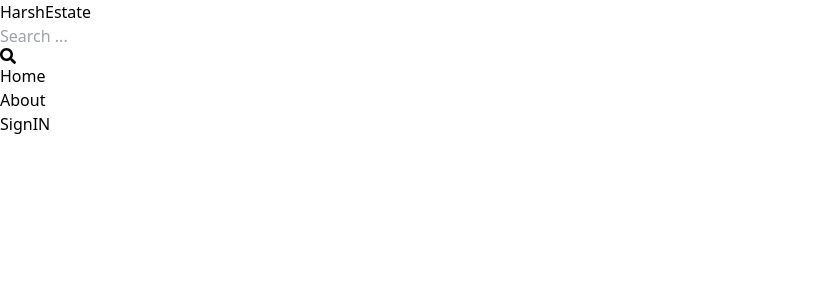
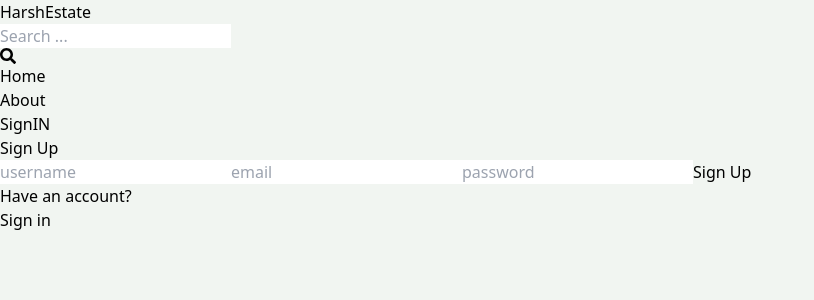
Before and after one commit to Harshhhh1701/RealEstate, a React (Vite) app in the folder client/: page /sign-up in a window 1280 px wide. Shown: the top 300 px of the page, without its empty margins (0-814 px from the left). Built offline with nearby package versions, Linux system fonts and the light colour scheme.

Commit message:
feat: sign up ui done ;)

```diff
--- a/client/src/App.jsx
+++ b/client/src/App.jsx
@@ -6,6 +6,7 @@
 import Signout from './pages/Signout'
 import Profile from './pages/Profile';
 import Header from './components/Header'
+import Signup from './pages/Signup'
 
 export default function App() {
   return (
@@ -17,6 +18,7 @@
         <Route path='/signout' element={<Signout/>}/>
         <Route path='/profile' element={<Profile/>}/>
         <Route path='/about' element={<About/>}/>
+        <Route path='/sign-up' element={<Signup/>}/>
       </Routes>
     </BrowserRouter>
   )
--- a/client/src/index.css
+++ b/client/src/index.css
@@ -1,3 +1,7 @@
 @tailwind base;
 @tailwind components;
 @tailwind utilities;
+
+body{
+    background-color: rgb(241, 245, 241);
+}
--- /dev/null
+++ b/client/src/pages/Signup.jsx
@@ -0,0 +1,24 @@
+import React from 'react'
+import { Link } from 'react-router-dom'
+
+const Signup = () => {
+  return (
+    <div className='p-3 max-w-lg mx-auto'>
+        <h1 className='text-3xl text-center font-semibold my-7'>Sign Up</h1>
+        <form className='flex flex-col gap-4 '>
+            <input type="text" placeholder='username' className='border p-3 rounded-lg' id='username'/>
+            <input type="email" placeholder='email' className='border p-3 rounded-lg' id='email'/>
+            <input type="password" placeholder='password' className='border p-3 rounded-lg' id='password'/>
+            <button className='bg-slate-700 text-white p-3 rounded-lg uppercase hover:opacity-95 disabled:opacity-80'>Sign Up</button>
+        </form>
+        <div className='flex gap-2 mt-5'>
+            <p>Have an account?</p>
+            <Link to={"/signin"}>
+                <span className='text-blue-700'>Sign in</span>
+            </Link>
+        </div>
+    </div>
+  )
+}
+
+export default Signup
```
